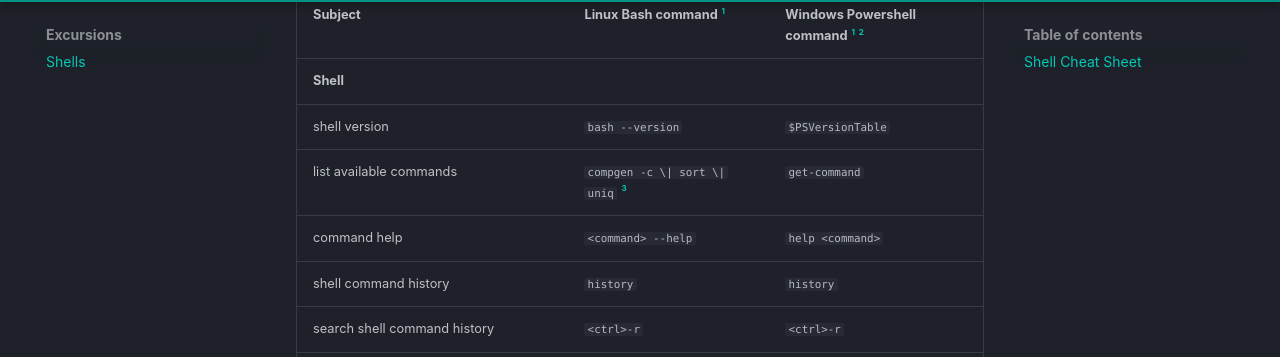
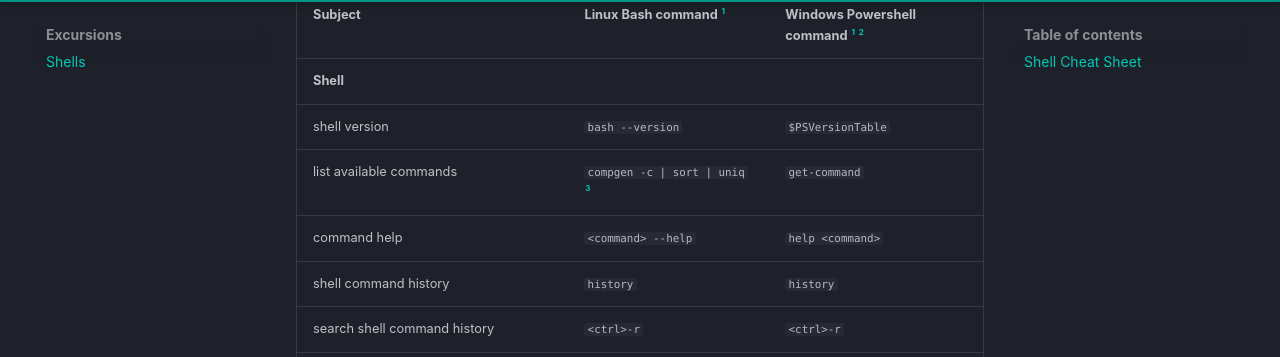
Before and after one commit to rkluger68/cpycourse, an MkDocs documentation site: the page built from docs/excursions/shells.md, in a window 1280 px wide and 900 px high, scrolled down 309 px. Shown: the part 94-451 px from the top of the window. Built offline with MkDocs 1.6.1 and Material for MkDocs 9.7.7, drawn with Linux system fonts in a browser that asks for light colours; comment, search, counter and statistics services are not loaded.

```diff
--- a/docs/excursions/shells.md
+++ b/docs/excursions/shells.md
@@ -12,7 +12,7 @@ environment to the user or other programs.
 |-------------------------------------------------|-----------------------------------|--------------------------------------|
 | **Shell**                                       |                                   |                                      |
 | shell version                                   | `bash --version`                  | `$PSVersionTable`                    |
-| list available commands                         | `compgen -c \| sort \| uniq` [^3] | `get-command`                        |
+| list available commands                         | `compgen -c | sort | uniq`   [^3] | `get-command`                        |
 | command help                                    | `<command> --help`                | `help <command>`                     |
 | shell command history                           | `history`                         | `history`                            |
 | search shell command history                    | `<ctrl>-r`                        | `<ctrl>-r`                           |
```
